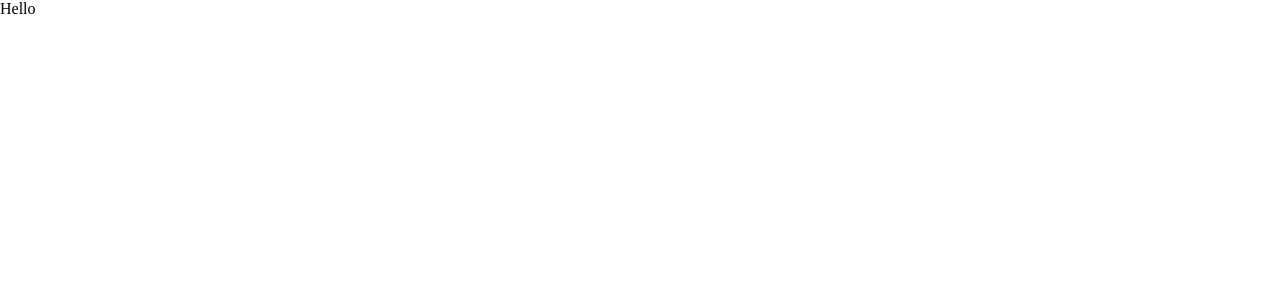
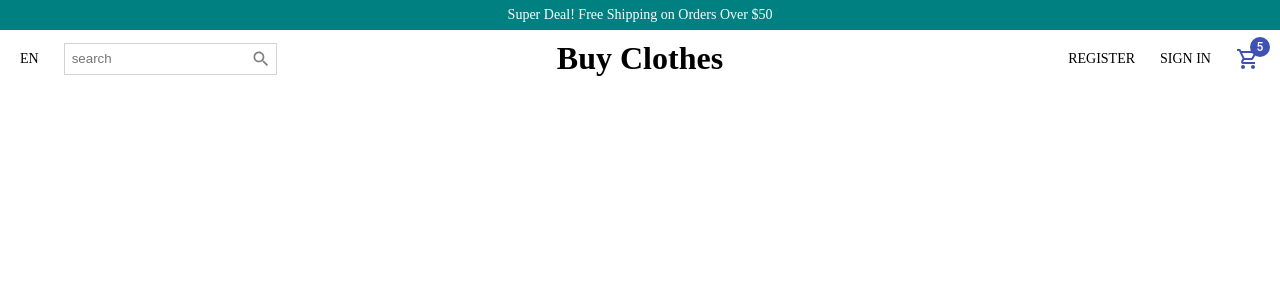
Before and after one commit to zarifRahman/Ecommerce-Website, a React (Create React App) app: page / in a window 1280 px wide. Shown: the top 300 px of the page. Built offline with nearby package versions, Linux system fonts and the light colour scheme.

Commit message:
Navbar design

```diff
--- a/package.json
+++ b/package.json
@@ -3,12 +3,15 @@
   "version": "0.1.0",
   "private": true,
   "dependencies": {
+    "@material-ui/core": "^4.12.3",
+    "@material-ui/icons": "^4.11.2",
     "@testing-library/jest-dom": "^5.11.4",
     "@testing-library/react": "^11.1.0",
     "@testing-library/user-event": "^12.1.10",
     "react": "^17.0.2",
     "react-dom": "^17.0.2",
     "react-scripts": "4.0.3",
+    "styled-components": "^5.3.3",
     "web-vitals": "^1.0.1"
   },
   "scripts": {
--- a/src/App.jsx
+++ b/src/App.jsx
@@ -1,7 +1,12 @@
+// rafce
 import React from 'react';
+import Home from './pages/Home';
 
 const App = () => {
-  return <div>Hello</div>;
+  return (
+  <>
+    <Home/>
+  </>);
 }
 
 export default App;
--- /dev/null
+++ b/src/components/Announcement.jsx
@@ -0,0 +1,18 @@
+import styled from "styled-components";
+
+const Container = styled.div`
+  height: 30px;
+  background-color: teal;
+  color: white;
+  display: flex;
+  align-items: center;
+  justify-content: center;
+  font-size: 14px;
+  font-weight: 500;
+`;
+
+const Announcement = () => {
+  return <Container>Super Deal! Free Shipping on Orders Over $50</Container>;
+};
+
+export default Announcement;
--- /dev/null
+++ b/src/components/Navbar.jsx
@@ -0,0 +1,90 @@
+import React from 'react';
+import styled from 'styled-components';
+import { Search, ShoppingCartOutlined } from "@material-ui/icons";
+import { Badge, Link } from '@material-ui/core';
+import Announcement from './Announcement';
+
+
+const Container = styled.div`
+  height: 60px;
+
+`
+const Wrapper = styled.div`
+  padding: 10px 20px;
+  display: flex;
+  align-items: center;
+  justify-content: space-between;
+`
+
+const Left = styled.div`
+  /* width: 33.3333%; */
+  flex: 1;
+  display: flex;
+  align-items: center;
+`;
+const Language = styled.span`
+  font-size: 14px;
+  cursor: pointer;
+`;
+const SearchContainer = styled.div`
+  border: 0.5px solid lightgrey;
+  display: flex;
+  align-items: center;
+  margin-left: 25px;
+  padding: 5px;
+`;
+const Input = styled.input`
+  border: none;
+`;
+const Logo = styled.h1`
+  font-weight: bold;
+`;
+const Center = styled.div`
+  /* width: 33.3333%; */
+  flex: 1;
+  text-align: center;
+`;
+const Right = styled.div`
+  /* width: 33.333%; */
+  flex: 1;
+  text-align: center;
+  display: flex;
+  align-items: center;
+  justify-content: flex-end;
+`;
+const MenuItem = styled.div`
+  font-size: 14px;
+  cursor: pointer;
+  margin-left: 25px;
+`;
+
+const Navbar = () => {
+  return (
+    <Container>
+      <Announcement />
+      <Wrapper>
+        <Left>
+          <Language>EN</Language>
+          <SearchContainer>
+            <Input placeholder='search'/>
+            <Search style={{ color: "gray", fontSize: 20 }}/>
+          </SearchContainer>
+        </Left>
+        <Center><Logo>Buy Clothes</Logo></Center>
+        <Right>
+          <MenuItem>REGISTER</MenuItem>
+          <MenuItem>SIGN IN</MenuItem>
+          <Link to="/cart">
+            <MenuItem>
+              <Badge badgeContent={5} color="primary">
+                <ShoppingCartOutlined />
+              </Badge>
+            </MenuItem>
+          </Link>
+        </Right>
+      </Wrapper>
+    </Container>
+  );
+};
+
+export default Navbar;
--- /dev/null
+++ b/src/pages/Home.jsx
@@ -0,0 +1,8 @@
+import React from 'react';
+import Navbar from '../components/Navbar';
+
+const Home = () => {
+  return <div><Navbar /></div>;
+};
+
+export default Home;
```
Also changed, not shown: 2 other files (tests, documents, lock files or other folders).
